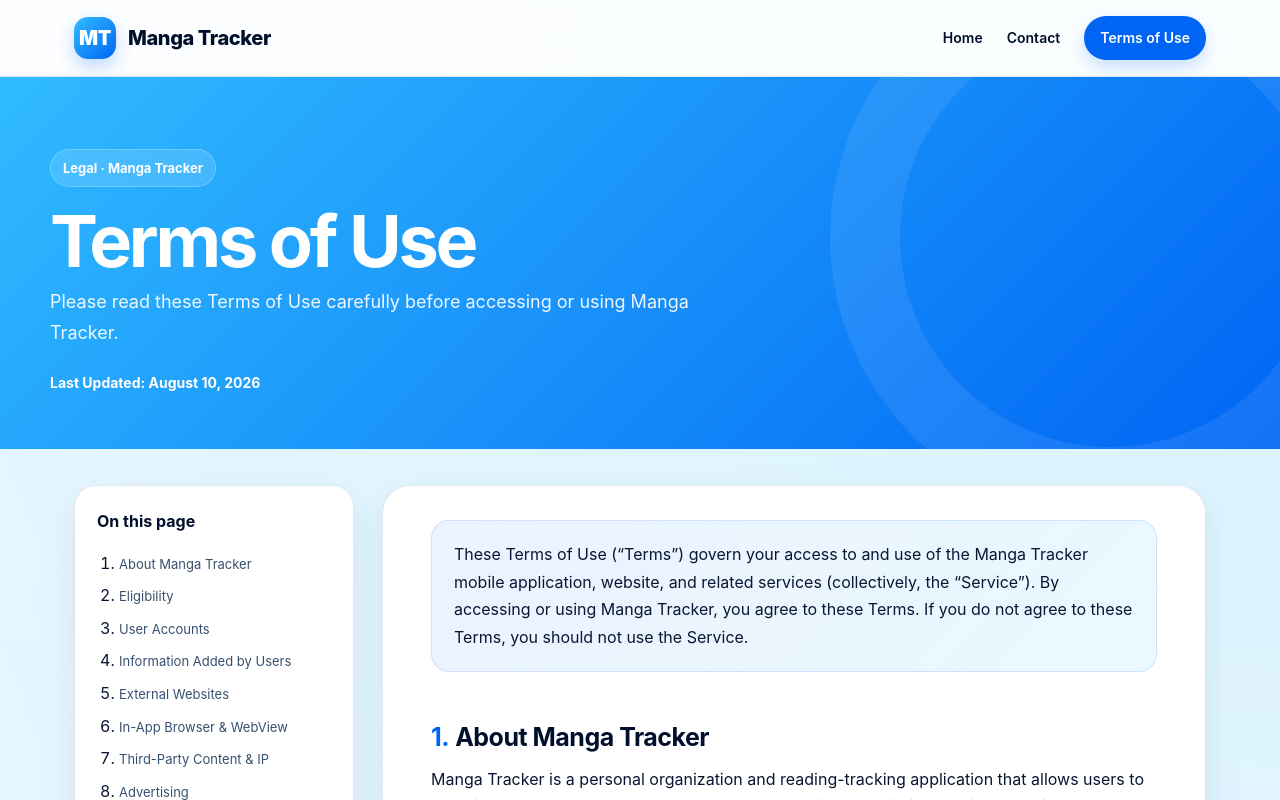
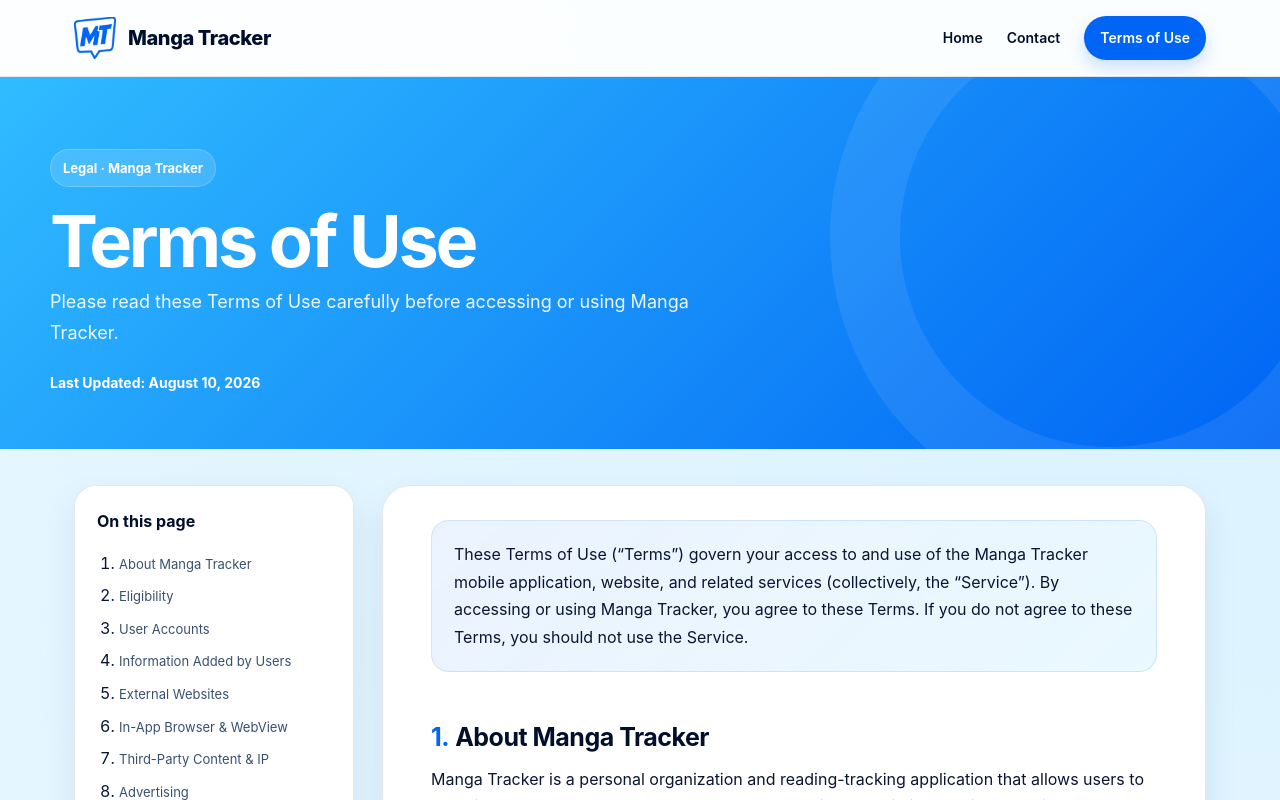
Before and after one commit to haninAA/MangaTracker, a plain HTML site: page terms/index.html in a window 1280 px wide. Shown: the top 800 px of the page. Drawn offline with Linux system fonts and the light colour scheme.

Commit message:
Update index.html

```diff
--- a/terms/index.html
+++ b/terms/index.html
@@ -63,13 +63,19 @@
       font-size:20px;
     }
     .brand-mark{
-      width:42px;height:42px;border-radius:14px;
-      display:grid;place-items:center;
-      color:#fff;
-      background:linear-gradient(135deg,var(--secondary),var(--primary));
-      box-shadow:0 8px 18px rgba(0,101,244,.24);
-      font-weight:900;
-    }
+  width:42px;
+  height:42px;
+  display:grid;
+  place-items:center;
+  flex-shrink:0;
+}
+
+.brand-mark img{
+  width:42px;
+  height:42px;
+  object-fit:contain;
+  display:block;
+}
     .nav-links{
       display:flex;gap:24px;align-items:center;font-size:14px;font-weight:600;
     }
@@ -262,7 +268,9 @@
   <header class="topbar">
     <div class="nav">
       <div class="brand">
-        <div class="brand-mark">MT</div>
+        <div class="brand-mark">
+  <img src="/images/mt-icon.png" alt="Manga Tracker">
+</div>
         <span>Manga Tracker</span>
       </div>
       <nav class="nav-links" aria-label="Primary">
```
